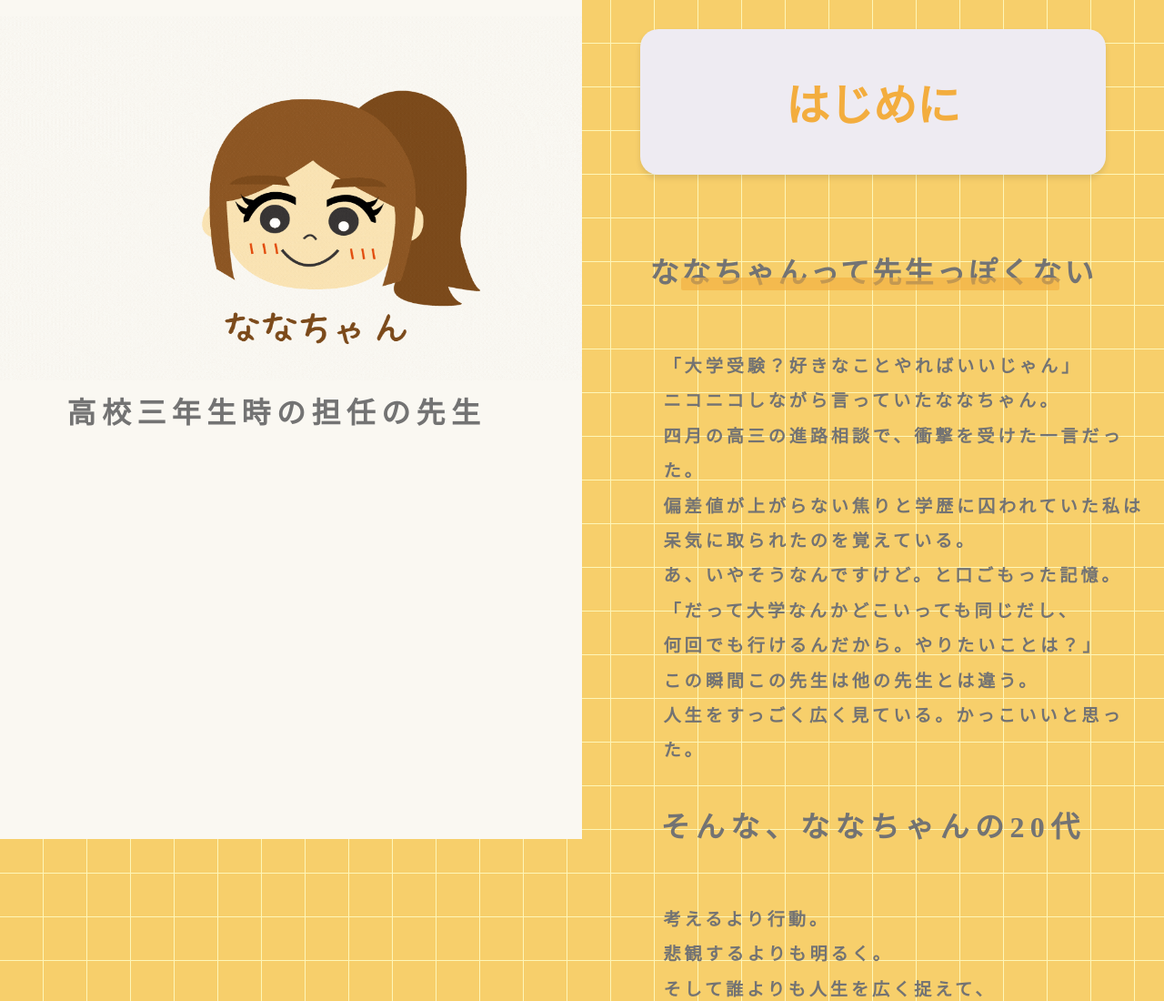
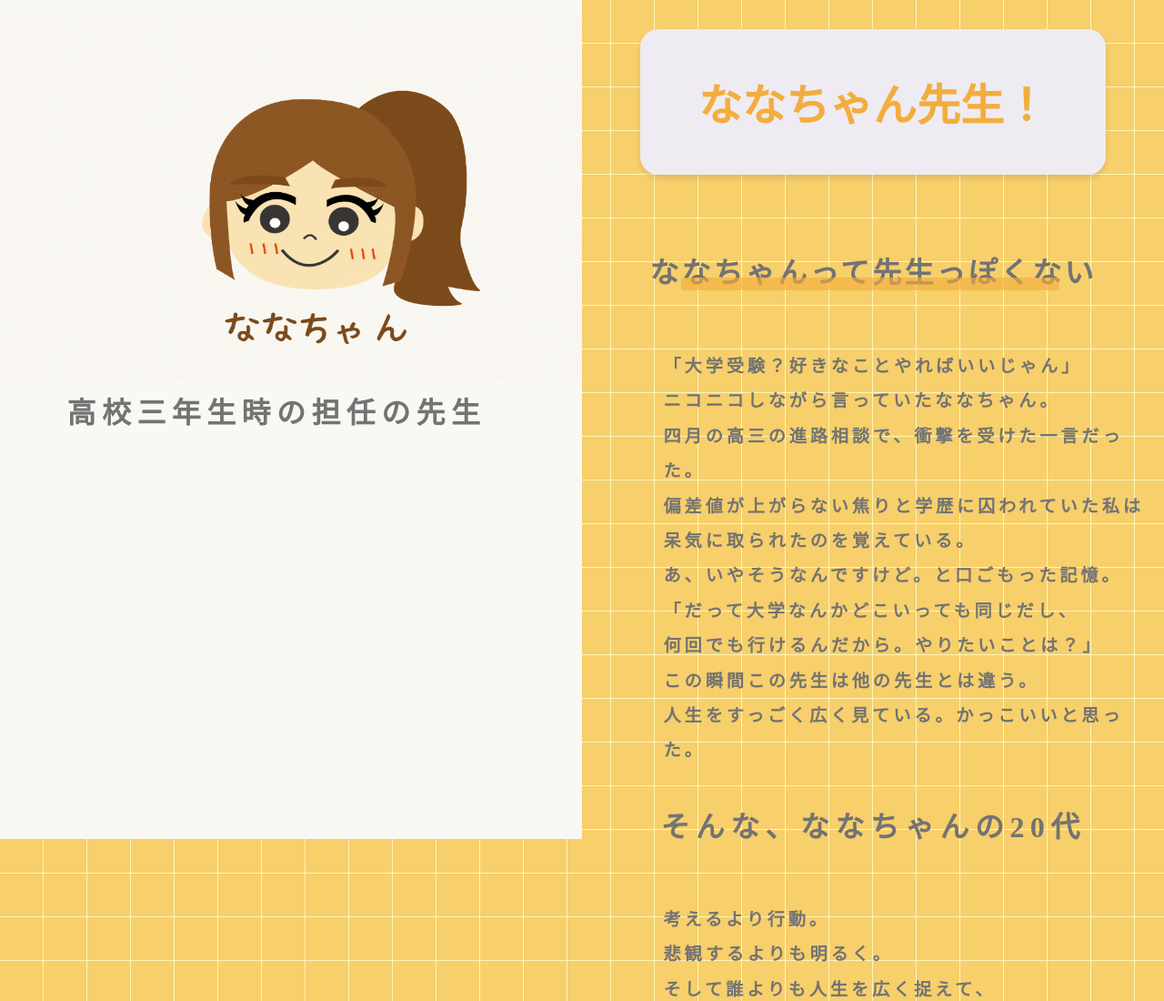
Before and after one commit to rinka00/webpage2, a plain HTML site: page index.html in a window 1280 px wide. Shown: the top 1100 px of the page at 91% size. Drawn offline with nearby package versions, Linux system fonts and the light colour scheme; a web font is replaced by a local one.

Commit message:
Update index.html

```diff
--- a/index.html
+++ b/index.html
@@ -33,7 +33,7 @@
 
         <div class="split-box right-box graph ">
           <div class="title-box">
-            <h1>はじめに</h1>
+            <h1>ななちゃん先生！</h1>
         </div>
             <div class="box-content">
                 <br>
```
